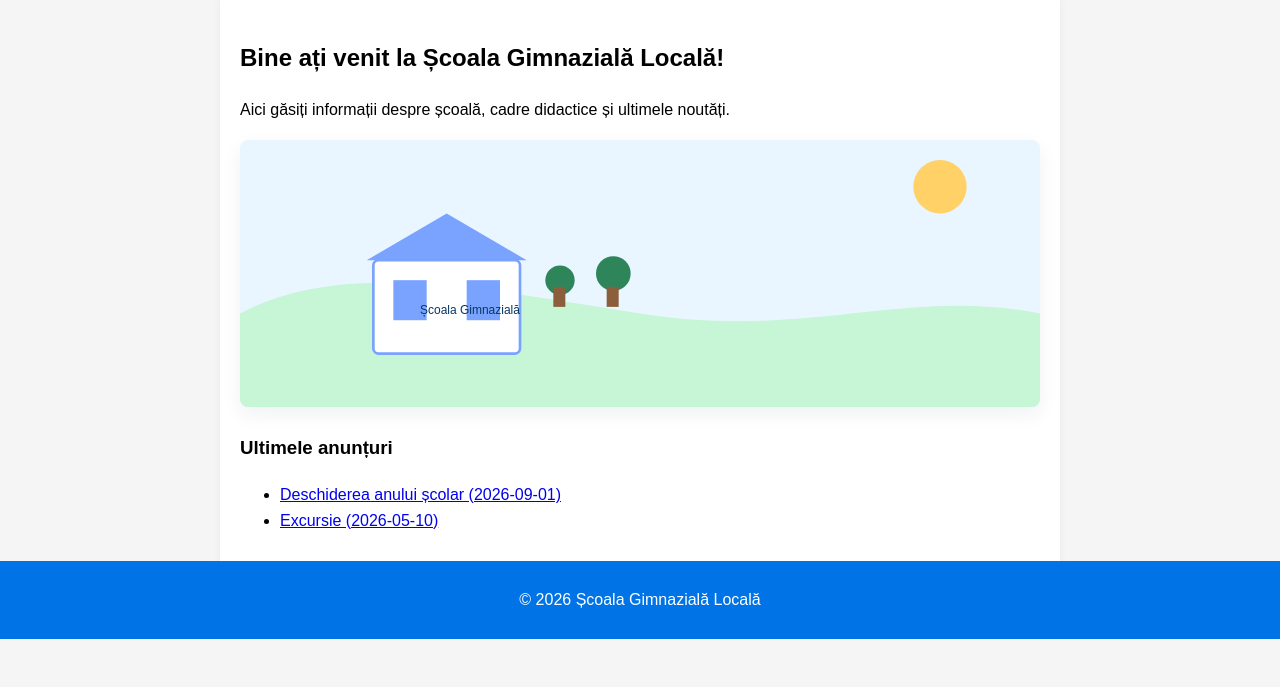
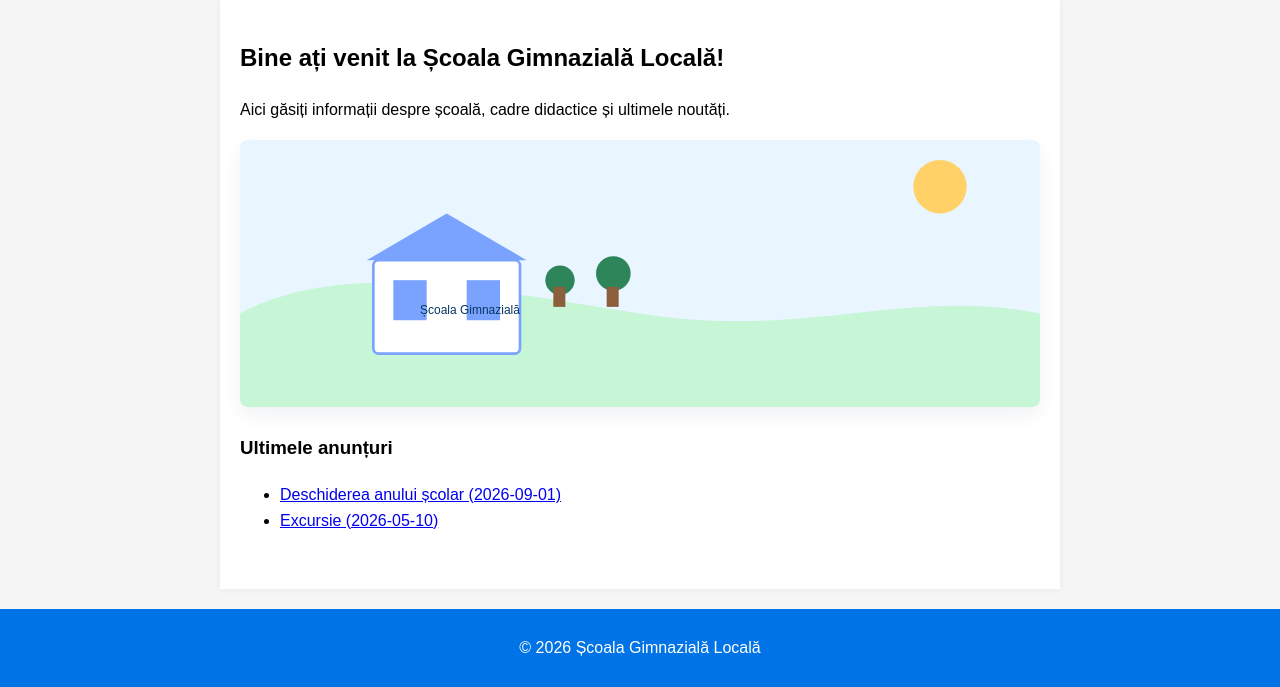
Before and after one commit to zbardian/scoala_gimnaziala, a PHP site: page /index.php in a window 1280 px wide. Shown: the part 161-848 px from the top of the page. Before the commit the page ends 800 px from the top, so only its background shows below. Run offline with PHP 8.4, Linux system fonts and the light colour scheme; data comes from the database, SQL or seed files in the repository.

Commit message:
commit 38

```diff
--- a/style.css
+++ b/style.css
@@ -27,6 +27,7 @@ main {
     margin: 20px auto;
     background-color: white;
     box-shadow: 0 0 8px rgba(0,0,0,0.05);
+    padding-bottom: 40px; /* ensure main has spacing at bottom so content isn't hidden */
 }
 
 footer {
@@ -34,9 +35,7 @@ footer {
     color: white;
     text-align: center;
     padding: 10px 0;
-    position: fixed;
-    bottom: 0;
-    width: 100%;
+    position: static; /* footer should be static to allow page scrolling */
 }
 
 .anunt, .profesor {
```
